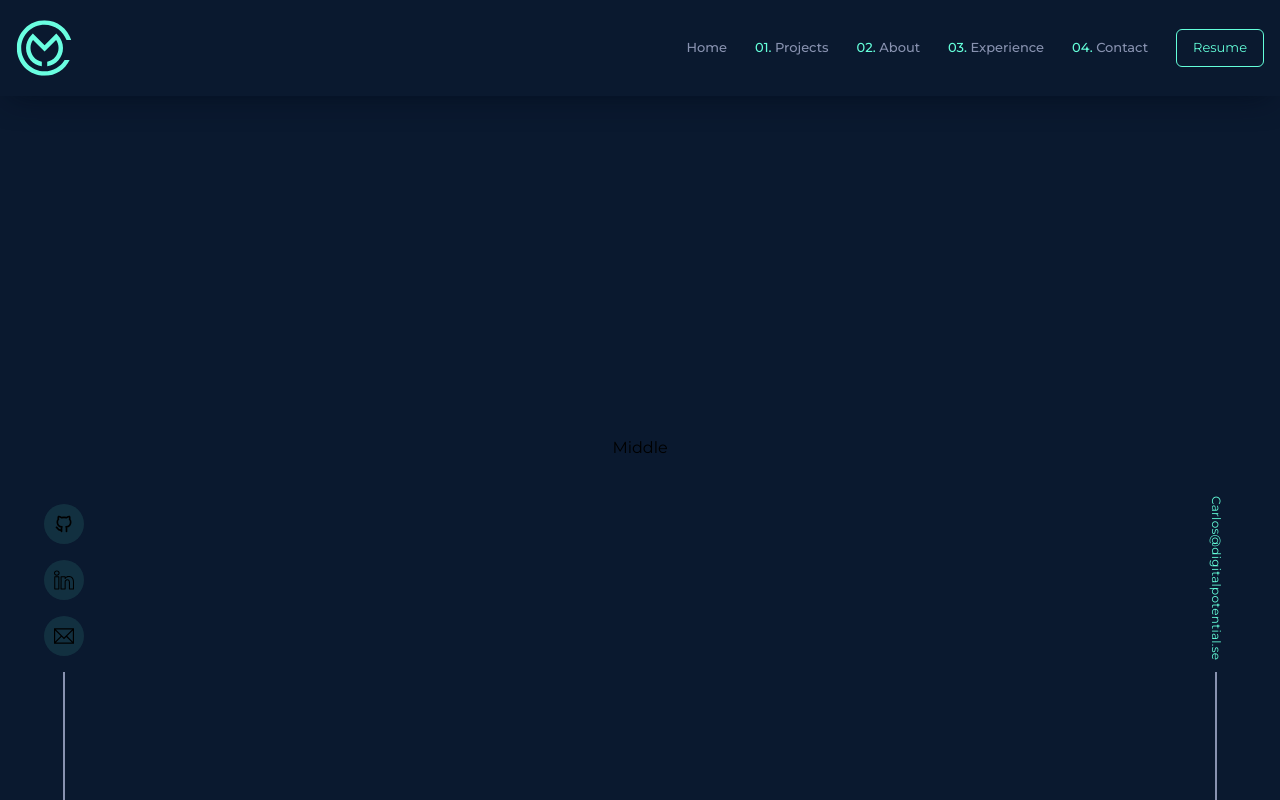
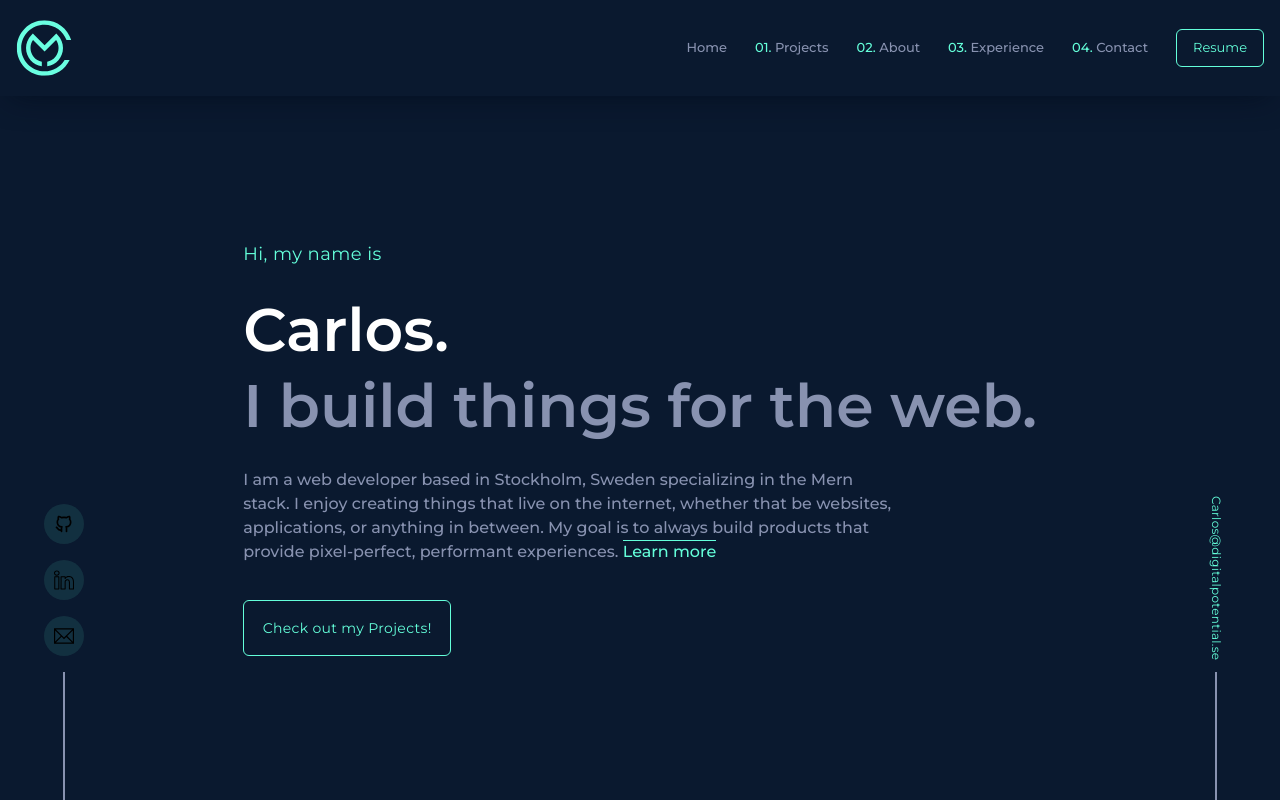
Before and after one commit to DigitalPotential/carlos-portfolio-v1, a Next.js app: page / in a window 1280 px wide. Built offline with nearby package versions, Linux system fonts and the light colour scheme; a web font is replaced by a local one.

Commit message:
feat: hero Section

```diff
--- a/app/page.tsx
+++ b/app/page.tsx
@@ -1,8 +1,11 @@
+"use client";
 import "./globals.css";
 import Navbar from "@/components/Navbar";
 import LeftSide from "@/components/LeftSide";
 import RightSide from "@/components/RightSide";
 import { motion } from 'framer-motion'
+import Banner from "@/components/Banner";
+import { use } from "react";
 
 
 export default function Home() {
@@ -17,8 +20,8 @@ export default function Home() {
                 className="hidden lg:inline-flex w-32 h-full fixed left-0 bottom-0">
                     <LeftSide />
                 </motion.div>
-                <div className="h-[88vh] mx-auto lg:flex items-center gap-20 justify-between">
-                   Middle
+                <div className="h-[88vh] w-full mx-auto lg:flex items-center gap-20 justify-between">
+                   <Banner />
                 </div>
                 <motion.div
                 initial={{ opacity: 0 }}
--- /dev/null
+++ b/components/Banner.tsx
@@ -0,0 +1,49 @@
+import React from "react";
+import { motion } from "framer-motion";
+
+const Banner = () => {
+    return (
+        <div
+            id="home"
+            className="max-w-contentContainer mx-auto py-10 mdl:py-24 flex flex-col gap-4 lgl:gap-8 mdl:px-10 xl:px-4"
+        >
+            <motion.h3
+            initial={{ y: 10, opacity: 0 }}
+            animate={{ y: 0, opacity: 1 }}
+            transition={{ duration: 0.5, delay: 0.6 }}
+            className="text-lg font-titleFont tracking-wide text-textGreen">
+                Hi, my name is
+            </motion.h3>
+            <motion.h1
+            initial={{ y: 10, opacity: 0 }}
+            animate={{ y: 0, opacity: 1 }}
+            transition={{ duration: 0.5, delay: 0.7 }}
+            className="text-4xl lgl:text-6xl font-titleFont font-semibold text-white flex flex-col">
+                Carlos. <span className="text-textDark mt-2 lgl:mt-4">I build things for the web.</span>
+            </motion.h1>
+            <motion.p
+            initial={{ y: 10, opacity: 0 }}
+            animate={{ y: 0, opacity: 1 }}
+            transition={{ duration: 0.5, delay: 0.8 }}
+            className="text-base md:max-w-[650px] text-textDark font-medium">
+                {" "}
+                I am a web developer based in Stockholm, Sweden specializing in the Mern stack. I enjoy creating things that live on the internet, whether that be websites, applications, or anything in between. My goal is to always build products that provide pixel-perfect, performant experiences. {" "}
+                <a href="">
+                    <span className="text-textGreen inline-flex relative cursor-pointer h-7 overflow-x-hidden group">
+                        Learn more
+                        <span className="absolute w-full h-[1px] bg-textGreen left-0 bottom-1-translate-x-[110%] group-hover:translate-x-0 transition-transform duration-500"></span>
+                    </span>
+                </a>
+            </motion.p>
+            <motion.button
+            initial={{ y: 10, opacity: 0 }}
+            animate={{ y: 0, opacity: 1 }}
+            transition={{ duration: 0.5, delay: 0.9 }}
+            className="w-52 h-14 text-sm font-titleFont border border-textGreen rounded-md text-textGreen tracking-wide hover:bg-hoverColor duration-300">
+                Check out my Projects!
+            </motion.button>
+        </div>
+    );
+};
+
+export default Banner;
--- a/tailwind.config.js
+++ b/tailwind.config.js
@@ -6,12 +6,20 @@ module.exports = {
         "./app/**/*.{js,ts,jsx,tsx,mdx}",
     ],
     theme: {
+        maxWidth: {
+            container: "1440px",
+            contentContainer: "1140px",
+            containerSmall: "1024px",
+            containerxs: "768px",
+        },
         extend: {
             screens: {
                 xs: "475px",
                 sm: "640px",
-                sml: "768px",
-                xl: "1024px",
+                md: "667px",
+                mdl: "768px",
+                lgl: "1024px",
+                xl: "1280px",
             },
             fontFamily: {
                 unbounded: ["Unbounded", "cursive"],
@@ -36,3 +44,13 @@ module.exports = {
         plugins: [],
     },
 };
+
+
+// xs: "320px",
+// sm: "375px",
+// sml: "500px",
+// md: "667px",
+// mdl: "768px",
+// lg: "960px",
+// lgl: "1024px",
+// xl: "1280px",
```
